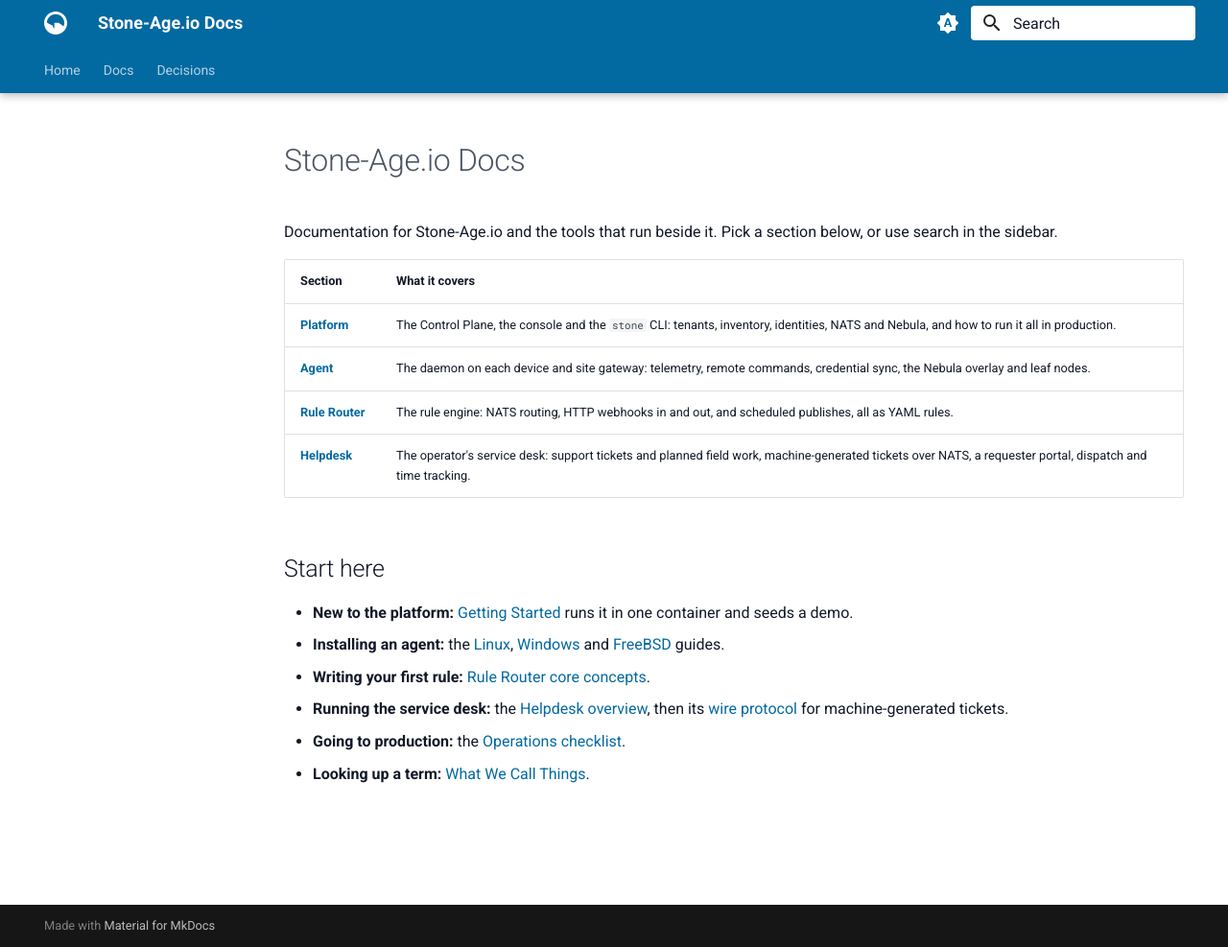
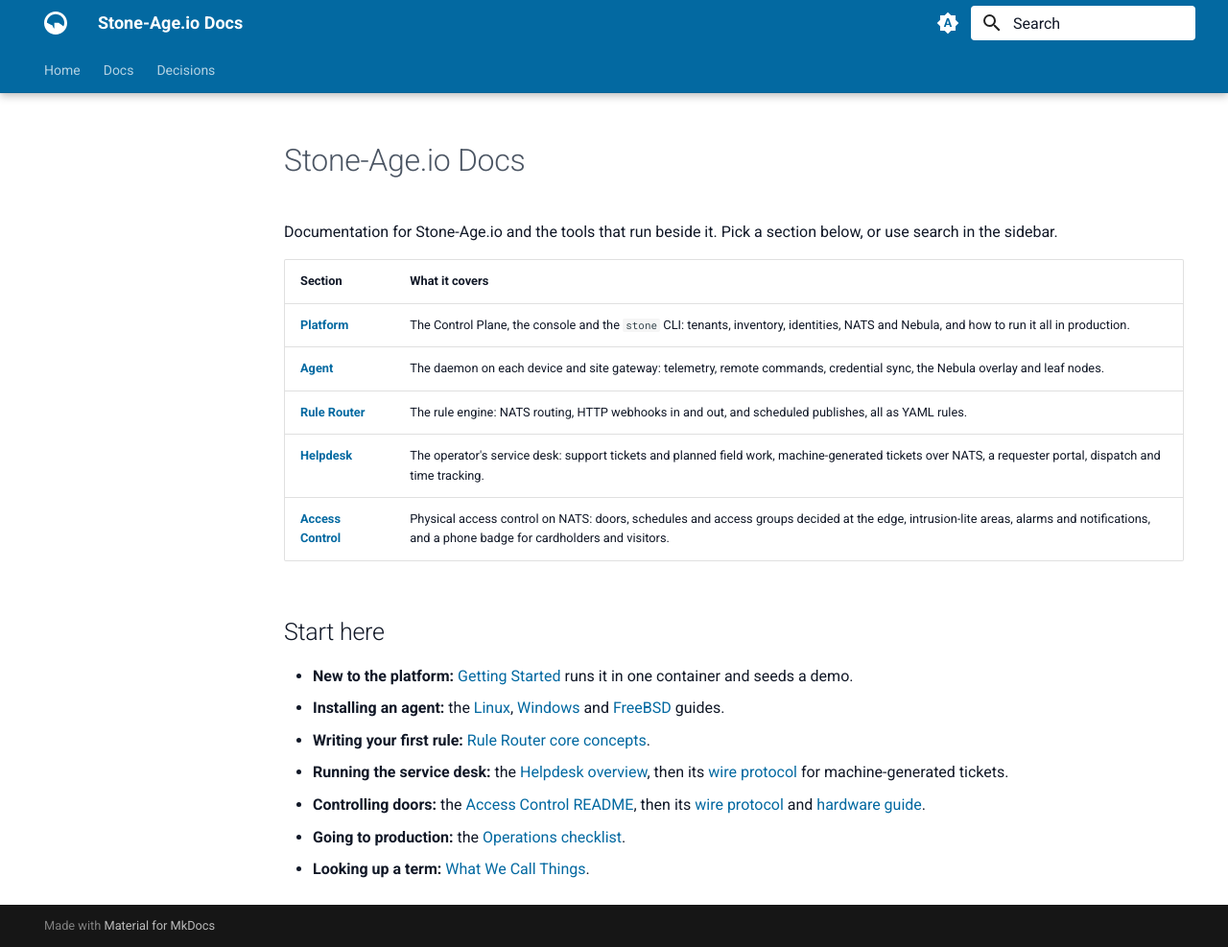
Before and after one commit to stone-age-io/platform-docs, an MkDocs documentation site: the page built from docs/home.md, in a window 1280 px wide and 987 px high. Shown: the whole window at 96% size. Built offline with MkDocs 1.6.1 and Material for MkDocs 9.7.7, drawn with Linux system fonts in a browser that asks for light colours.

Commit message:
docs: vendor the access-control docs
The access-control README, docs/ and demo README join agent, rule-router
and helpdesk as a vendored wiki section at `access-control` (titled Access
Control), copied from stone-age-io/access-control @ 60724c0 by
scripts/vendor-docs.sh, which now takes that checkout as a fourth argument
(default ../access-control). Those docs were audited against the code at
that commit before vendoring.

A page's extra frontmatter can now carry several keys, separated by \n.
The homepage lists the new section with a start-here pointer, and Getting
Started links the access-control app it mentions.

The agent, rule-router and helpdesk copies stay at their recorded commits.

Co-Authored-By: Claude Opus 5.5 (1M context) <noreply@anthropic.com>

```diff
--- a/docs/home.md
+++ b/docs/home.md
@@ -13,6 +13,7 @@ below, or use search in the sidebar.
 | **[Agent](./vendor/agent/README.md)** | The daemon on each device and site gateway: telemetry, remote commands, credential sync, the Nebula overlay and leaf nodes. |
 | **[Rule Router](./vendor/rule-router/README.md)** | The rule engine: NATS routing, HTTP webhooks in and out, and scheduled publishes, all as YAML rules. |
 | **[Helpdesk](./vendor/helpdesk/README.md)** | The operator's service desk: support tickets and planned field work, machine-generated tickets over NATS, a requester portal, dispatch and time tracking. |
+| **[Access Control](./vendor/access-control/README.md)** | Physical access control on NATS: doors, schedules and access groups decided at the edge, intrusion-lite areas, alarms and notifications, and a phone badge for cardholders and visitors. |
 
 ## Start here
 
@@ -24,5 +25,8 @@ below, or use search in the sidebar.
 - **Writing your first rule:** [Rule Router core concepts](./vendor/rule-router/docs/01-core-concepts.md).
 - **Running the service desk:** the [Helpdesk overview](./vendor/helpdesk/docs/overview.md),
   then its [wire protocol](./vendor/helpdesk/docs/protocol.md) for machine-generated tickets.
+- **Controlling doors:** the [Access Control README](./vendor/access-control/README.md),
+  then its [wire protocol](./vendor/access-control/docs/protocol.md) and
+  [hardware guide](./vendor/access-control/docs/hardware.md).
 - **Going to production:** the [Operations checklist](./operations.md#7-production-checklist).
 - **Looking up a term:** [What We Call Things](./overview.md#what-we-call-things).
```
Also changed, not shown: README.md (+1 -1 lines), docs/getting-started.md (+2 -1 lines), 9 other files.
